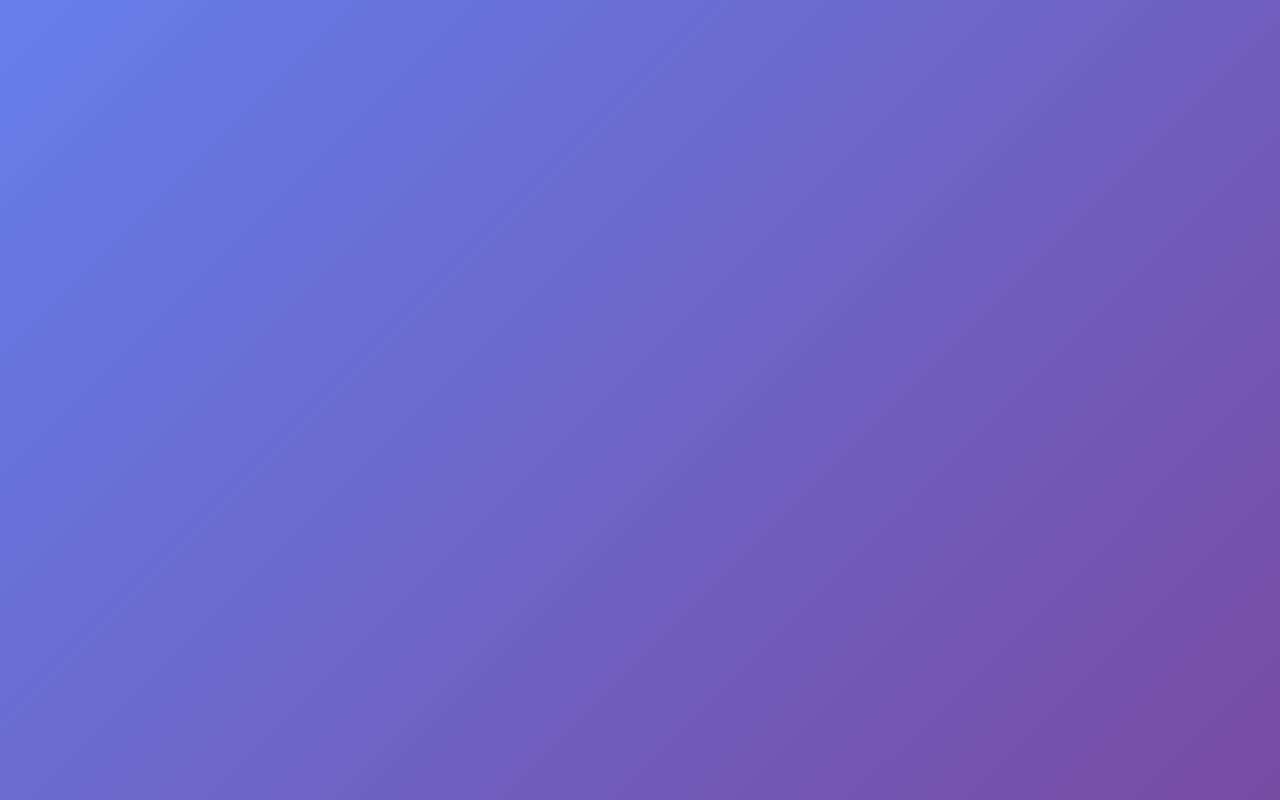
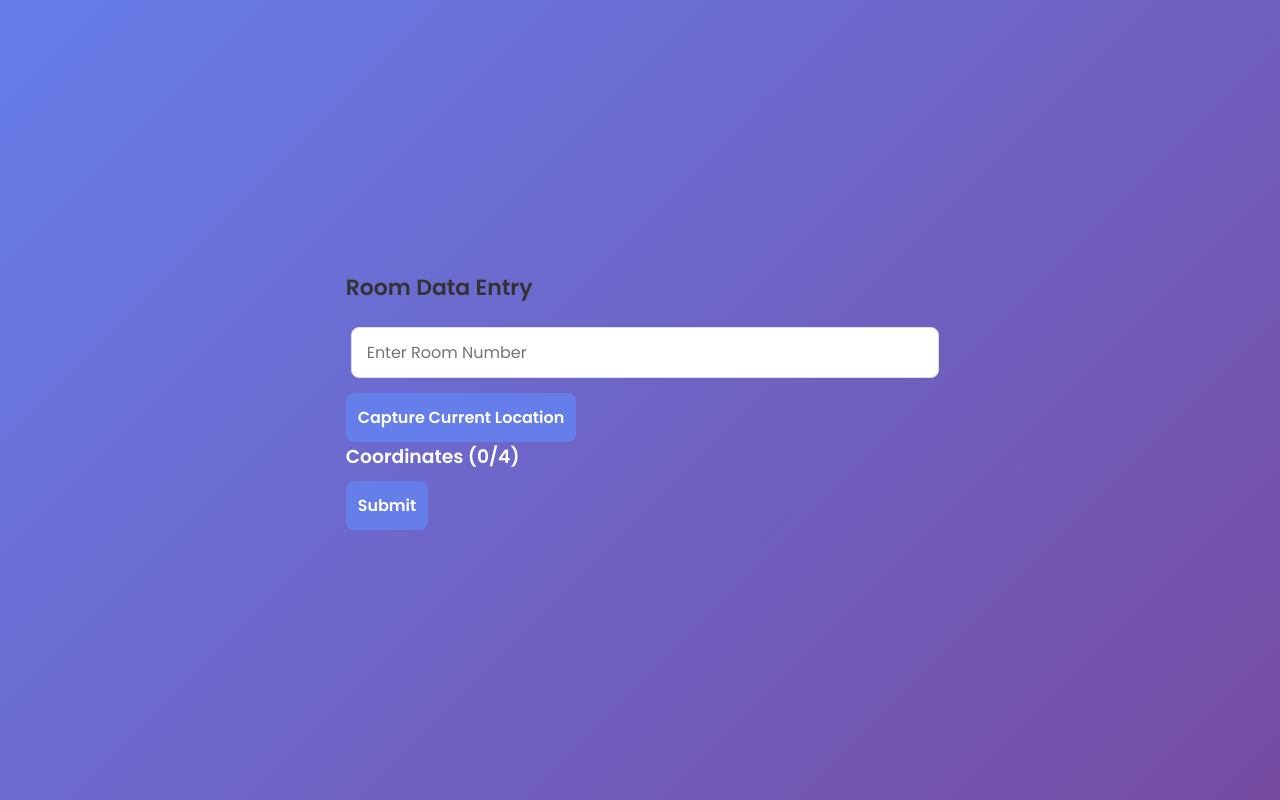
Before and after one commit to tarunkumar456/attendance-frontend, a React (Create React App) app: page /admin/addRoom in a window 1280 px wide. Before the commit this address had no page. Built offline with nearby package versions, Linux system fonts and the light colour scheme.

Commit message:
updated attendance page

```diff
--- a/src/App.js
+++ b/src/App.js
@@ -11,7 +11,7 @@ function App() {
           <Routes>
             <Route path={'/'} element={<Home />}></Route>
             <Route path={'/login'} element={<Login/>}></Route>
-            <Route path='/attendance' element={<Attendance/>}></Route>
+            <Route path='/admin/addRoom' element={<Attendance/>}></Route>
           </Routes>
     </BrowserRouter>
   );
--- a/src/Attendance.js
+++ b/src/Attendance.js
@@ -43,7 +43,7 @@ const Application = () => {
     }
 
     try {
-      await axios.post("http://localhost:5600/api/v1/location/addlocation", { roomNo, coordinates }, { withCredentials: true });
+      await axios.post("http://localhost:4000/api/v1/admin/addRoom", { roomNo, coordinates });
       setMessage({ type: "success", text: "Room data added successfully!" });
       setRoomNo("");
       setCoordinates([]);
```
